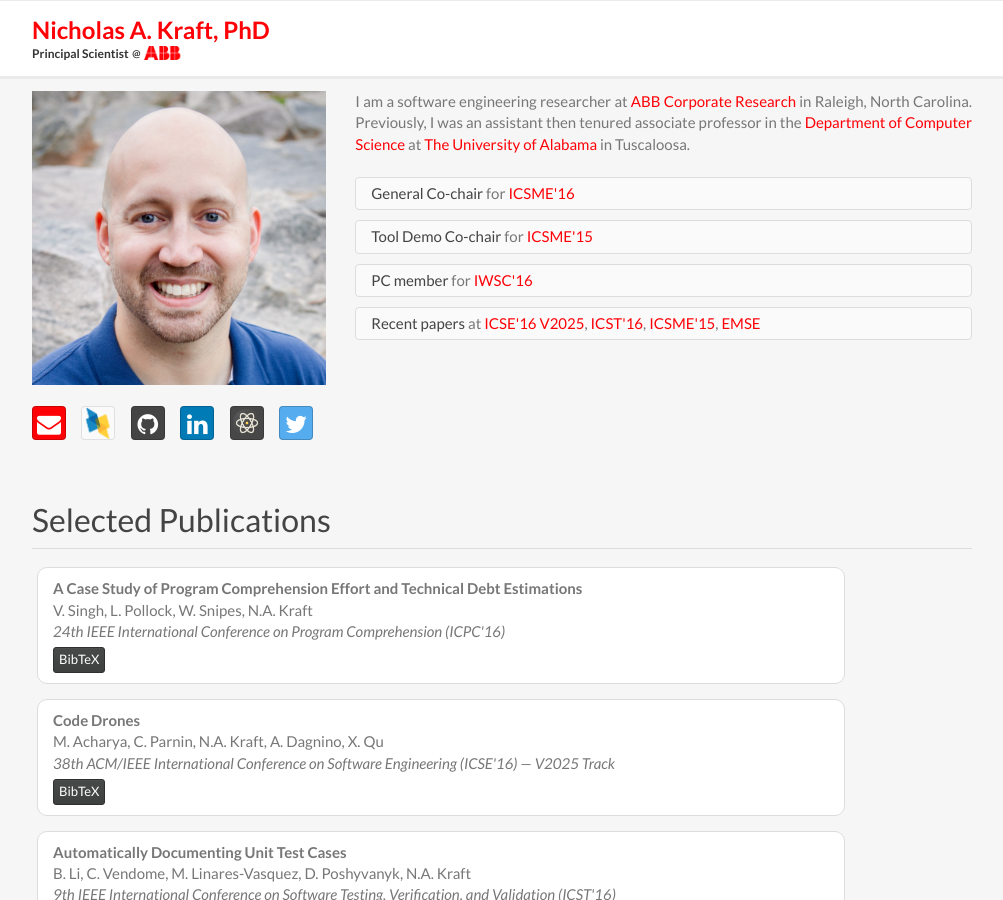
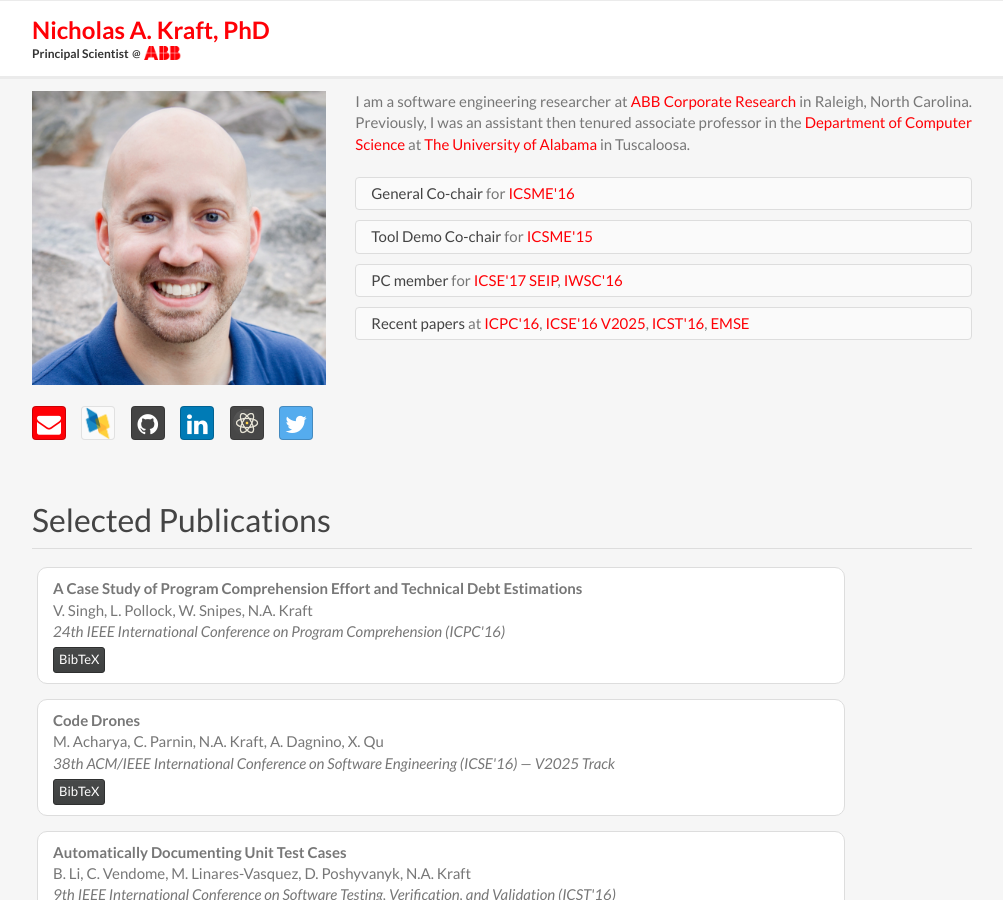
Before and after one commit to nkraft/nkraft.github.io, a Jekyll site: the page built from index.html, in a window 1280 px wide and 900 px high. Shown: the whole window, without its empty margins (138-1141 px from the left). Built offline with Jekyll 4.4.1, drawn with Linux system fonts in a browser that asks for light colours; nearby versions of some CDN libraries.

Commit message:
Update header.html

```diff
--- a/_includes/header.html
+++ b/_includes/header.html
@@ -56,6 +56,7 @@
                                     <span class="list-group-item-heading">PC member</span>
                                     <span class="list-group-item-text">
                                         for
+                                        <a href="http://icse2017.gatech.edu/?q=seip">ICSE'17 SEIP</a>,
                                         <a href="http://iwsc2016.ist.osaka-u.ac.jp/">IWSC'16</a>
                                     </span>
                                 </li>
@@ -65,9 +66,9 @@
                                     <span class="list-group-item-heading">Recent papers</span>
                                     <span class="list-group-item-text">
                                         at
+                                        <a href="http://www.program-comprehension.org/icpc16/">ICPC'16</a>,
                                         <a href="http://2016.icse.cs.txstate.edu/v2025">ICSE'16 V2025</a>,
                                         <a href="https://www.cs.uic.edu/~icst2016/">ICST'16</a>,
-                                        <a href="http://www.icsme.uni-bremen.de">ICSME'15</a>,
                                         <a href="http://www.springer.com/computer/swe/journal/10664">EMSE</a>
                                     </span>
                                 </li>
```
